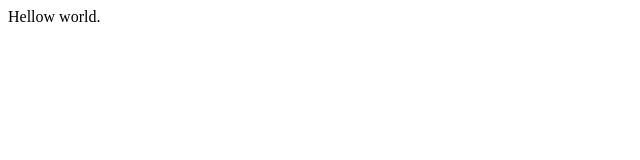
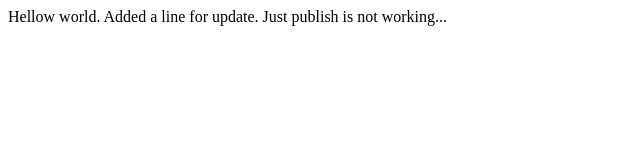
Before and after one commit to ctoatwork/explode, a plain HTML site: page index.html in a window 1280 px wide. Shown: the whole page, without its empty margins (0-640 px from the left). Drawn offline with Linux system fonts and the light colour scheme.

Commit message:
VSCode commit: this is committed.

```diff
--- a/index.html
+++ b/index.html
@@ -1,5 +1,7 @@
 <html>
 <body>
     Hellow world.
+    Added a line for update.
+    Just publish is not working...
 </body>
 </html>
```
